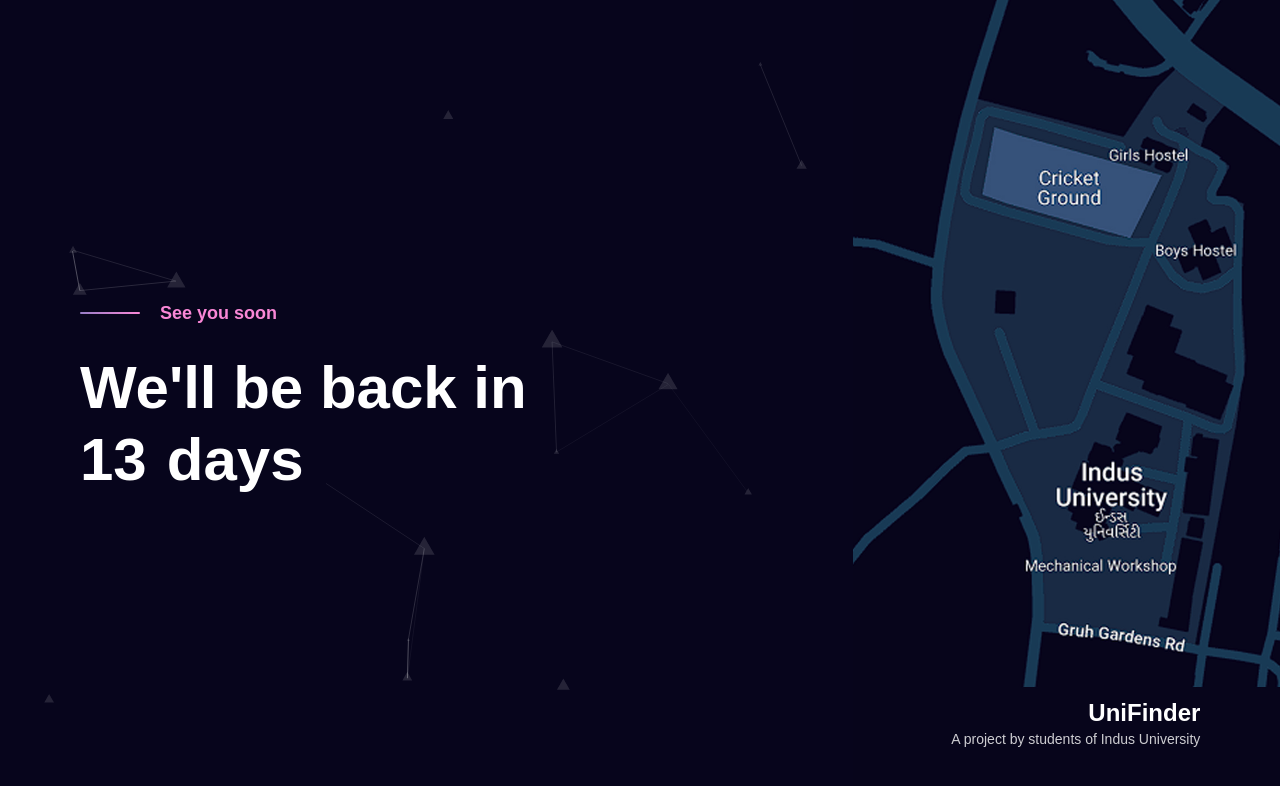
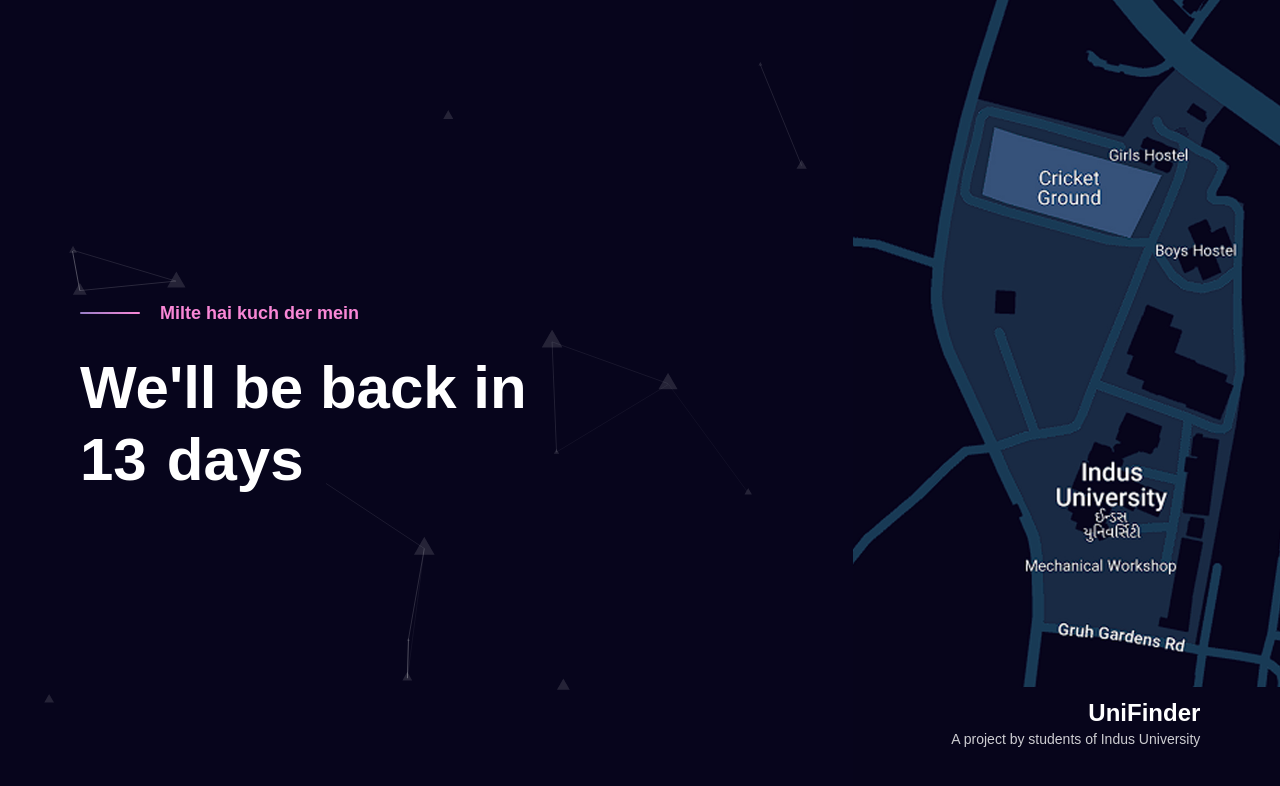
Before and after one commit to JdotDEV/UniFinder-Website, a plain HTML site: page index.html in a window 1280 px wide. Drawn offline with Linux system fonts and the light colour scheme; a web font is replaced by a local one.

Commit message:
Update index.html

```diff
--- a/index.html
+++ b/index.html
@@ -46,7 +46,7 @@
               <div class="intro__content">
                 <!-- Headline Start -->
                 <div id="headline" class="headline">
-                  <span class="headline__subtitle">See you soon</span>
+                  <span class="headline__subtitle">Milte hai kuch der mein</span>
                   <h1 class="large">We'll be back in</h1>
                   <div class="media__countdown">
                     <div id="countdown"></div>
```
